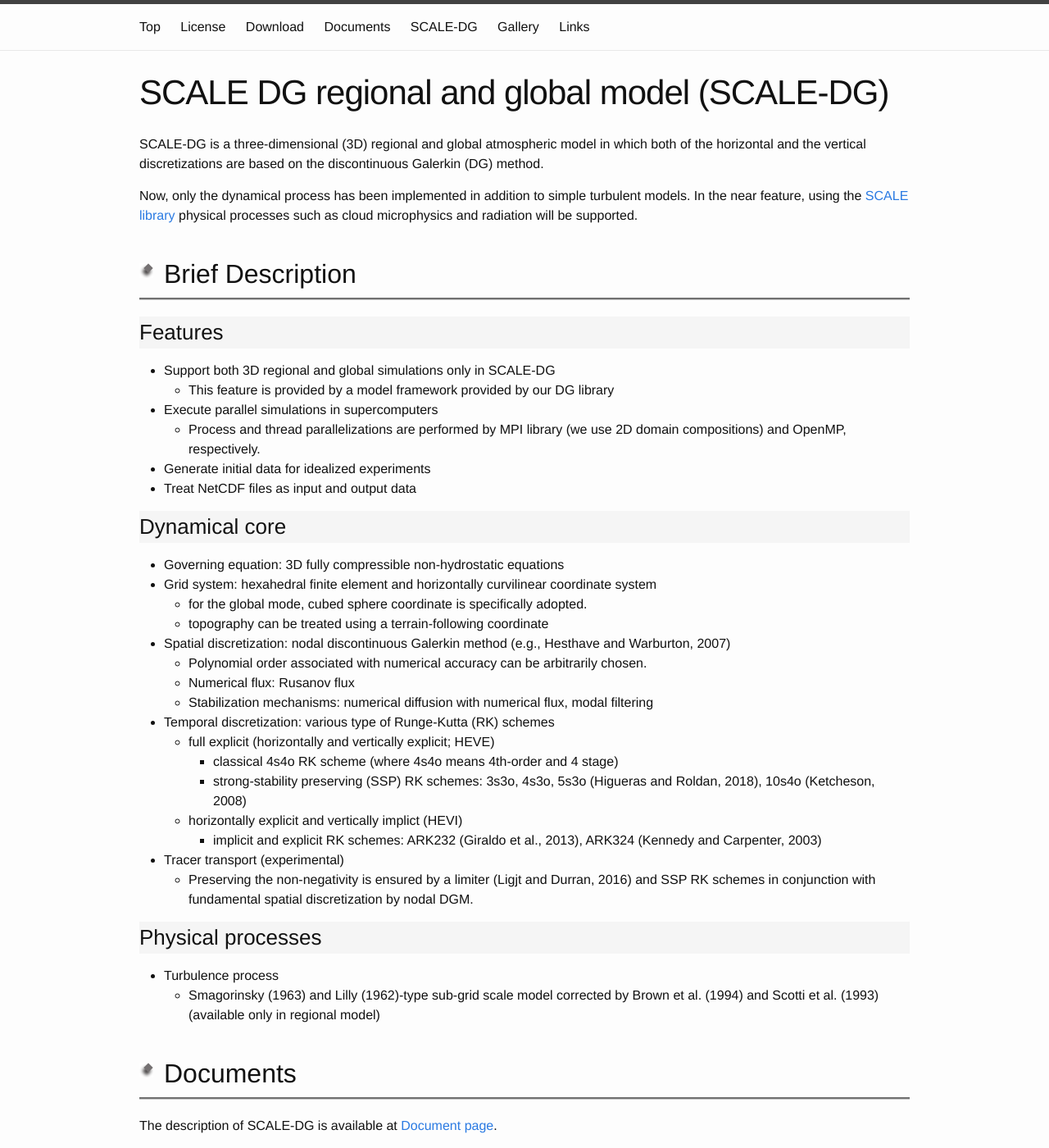
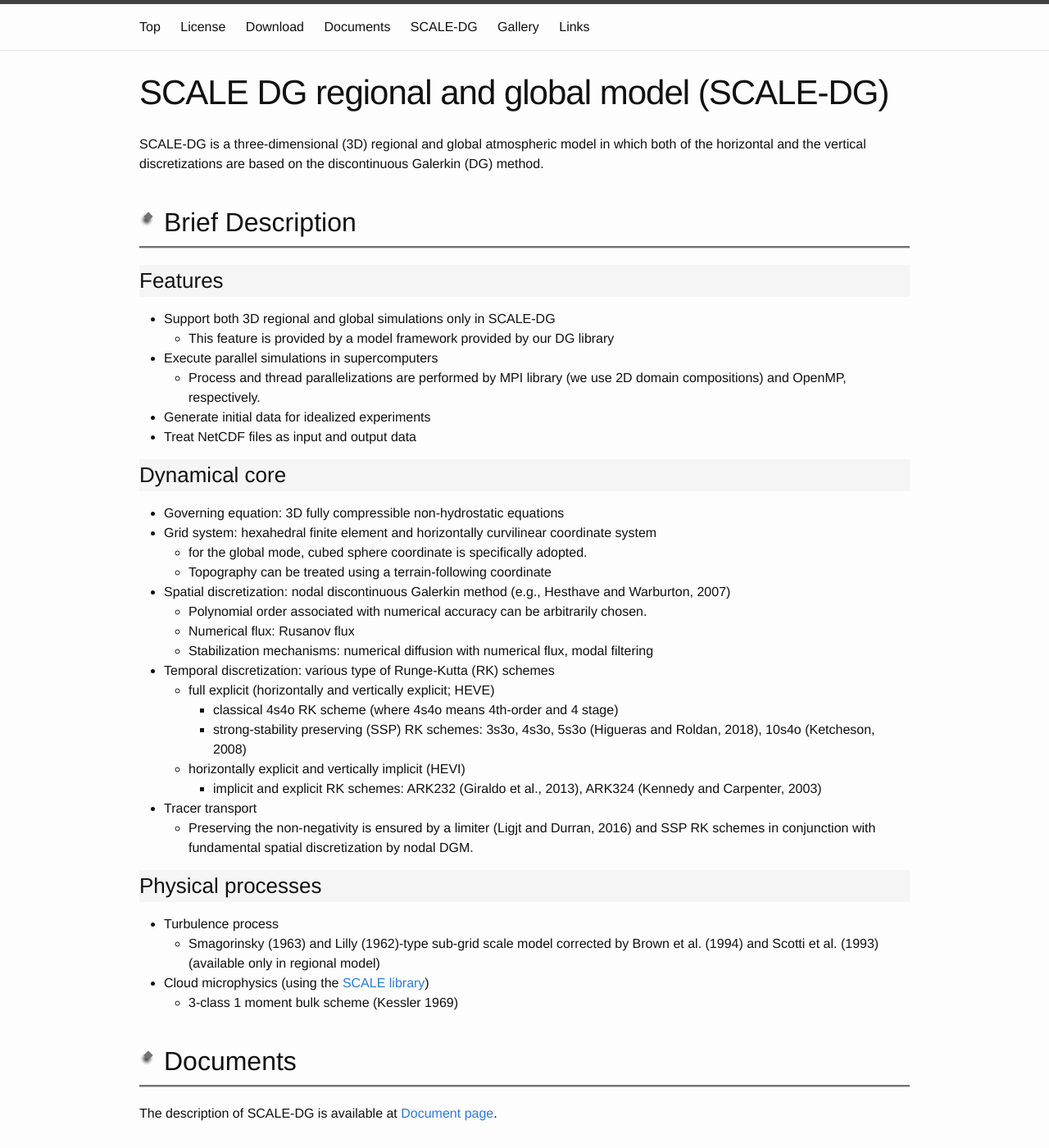
Before and after one commit to ywkawai/FE-Project_web, a Jekyll site: the page built from scale-dg/index.md, in a window 1280 px wide and 1400 px high. Shown: the whole window at 82% size. Built offline with Jekyll 4.4.1, drawn with Linux system fonts in a browser that asks for light colours; some of the changed text lies outside the part shown.

```diff
--- a/_data/currentversion.yml
+++ b/_data/currentversion.yml
@@ -1,2 +1,2 @@
-version: 0.5.0
-update: 2021/09/12
+version: 0.6.0
+update: 2022/05/17
--- a/_data/oldversions.yml
+++ b/_data/oldversions.yml
@@ -1,3 +1,7 @@
+- name: FE-Project-0.5.0
+  oldname:
+  date: 2021/09/12
+
 - name: FE-Project-0.4.0
   oldname:
   date: 2021/05/06
--- a/_includes/footer.html
+++ b/_includes/footer.html
@@ -8,7 +8,7 @@
       <div class="footer-col footer-col-2">
       </div>
       <div class="footer-col footer-col-3">
-	&copy; 2019-2021 FE-Project and Team SCALE All Rights Reserved.
+	&copy; 2019-2022 FE-Project and Team SCALE All Rights Reserved.
       </div>
 
 
--- a/_includes/license.html
+++ b/_includes/license.html
@@ -1,5 +1,5 @@
 <p>
-Copyright (C) 2019--2021 FE-project and Team SCALE Group. All rights reserved.
+Copyright (C) 2019--2022 FE-project and Team SCALE Group. All rights reserved.
 
 Permission is hereby granted, free of charge, to any person obtaining
 a copy of this software and associated documentation files (the
--- a/scale-dg/index.md
+++ b/scale-dg/index.md
@@ -6,8 +6,8 @@ title: SCALE DG regional and global model (SCALE-DG)
 SCALE-DG is a three-dimensional (3D) regional and global atmospheric model
 in which both of the horizontal and the vertical discretizations are based on the discontinuous Galerkin (DG) method.
 
-Now, only the dynamical process has been implemented in addition to simple turbulent models.
-In the near feature, using the [SCALE library](https://scale.riken.jp) physical processes such as cloud microphysics and radiation will be supported.
+<!-- Now, only the dynamical process has been implemented in addition to simple turbulent models.
+In the near feature, using the [SCALE library](https://scale.riken.jp) physical processes such as cloud microphysics and radiation will be supported. -->
 
 ## Brief Description
 
@@ -24,7 +24,7 @@ In the near feature, using the [SCALE library](https://scale.riken.jp) physical
 * Governing equation: 3D fully compressible non-hydrostatic equations
 * Grid system: hexahedral finite element and horizontally curvilinear coordinate system
   * for the global mode, cubed sphere coordinate is specifically adopted.
-  * topography can be treated using a terrain-following coordinate
+  * Topography can be treated using a terrain-following coordinate
 * Spatial discretization: nodal discontinuous Galerkin method (e.g., Hesthave and Warburton, 2007)
   * Polynomial order associated with numerical accuracy can be arbitrarily chosen.
   * Numerical flux: Rusanov flux
@@ -33,15 +33,18 @@ In the near feature, using the [SCALE library](https://scale.riken.jp) physical
   * full explicit (horizontally and vertically explicit; HEVE)
     * classical 4s4o RK scheme (where 4s4o means 4th-order and 4 stage)
     * strong-stability preserving (SSP) RK schemes: 3s3o, 4s3o, 5s3o (Higueras and Roldan, 2018), 10s4o (Ketcheson, 2008)
-  * horizontally explicit and vertically implict (HEVI)
+  * horizontally explicit and vertically implicit (HEVI)
     * implicit and explicit RK schemes: ARK232 (Giraldo et al., 2013), ARK324 (Kennedy and Carpenter, 2003)
-* Tracer transport (experimental)
+* Tracer transport
   * Preserving the non-negativity is ensured by a limiter (Ligjt and Durran, 2016) and SSP RK schemes in conjunction with fundamental spatial discretization by nodal DGM.
 
 ### Physical processes
 
 * Turbulence process
   * Smagorinsky (1963) and Lilly (1962)-type sub-grid scale model corrected by Brown et al. (1994) and Scotti et al. (1993) (available only in regional model)
+
+* Cloud microphysics (using the [SCALE library](https://scale.riken.jp))
+  * 3-class 1 moment bulk scheme (Kessler 1969)
 
 ## Documents
 
```
Also changed, not shown: _data/history.yml (+26 -4 lines), documents/install.md (+1 -1 lines).
